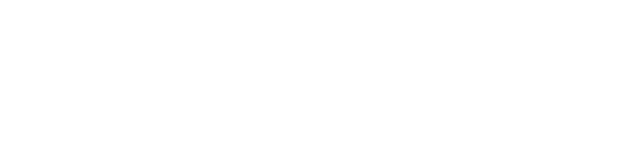
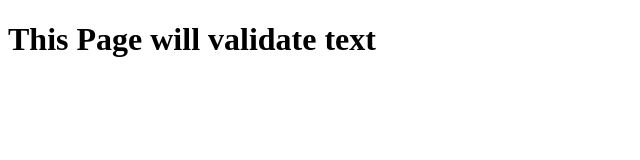
Before and after one commit to Ganeshkumar3917/validate-text, a plain HTML site: page index.html in a window 1280 px wide. Shown: the whole page, without its empty margins (0-640 px from the left). Drawn offline with Linux system fonts and the light colour scheme.

Commit message:
added heading

```diff
--- a/index.html
+++ b/index.html
@@ -6,5 +6,6 @@
     <title>Validate Text</title>
 </head>
 <body>
+    <h1>This Page will validate text</h1>
 </body>
 </html>
```
